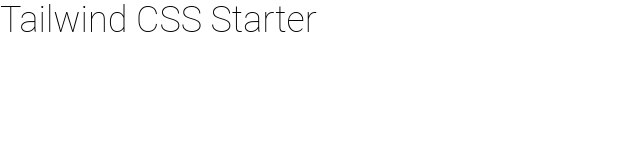
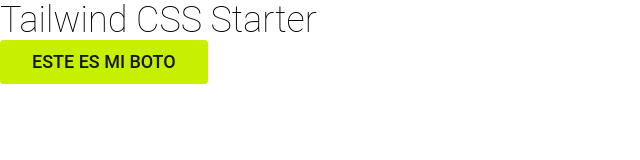
Before and after one commit to emilrichardo/emil, a Gatsby site: page / in a window 1280 px wide. Shown: the whole page, without its empty margins (0-640 px from the left). Built offline with nearby package versions, Linux system fonts and the light colour scheme; Gatsby itself is replaced by a stand-in of ours.

Commit message:
add button component

```diff
--- /dev/null
+++ b/src/components/Button.js
@@ -0,0 +1,27 @@
+import React from 'react';
+import { Link } from "gatsby"
+const sizes ={
+    default:'text-lg py-2 px-8',
+    sm:'text-md py-1 px-4',
+}
+
+const variants ={
+    default:'text-dark bg-primary hover:bg-primary-dark',
+    primary:'text-dark bg-gradient-to-r from-primary-dark via-primary to-primary-light  hover:from-primary',
+}
+const Button = ({href,children, className , size, variant, target}) => {
+    return (
+    <Link
+    to={href}
+    target={target}
+    className={`
+    ${className}
+    ${sizes[size] || sizes.default}
+    ${variants[variant] || variants.default}
+    inline-flex  items-center border-0 focus:outline-none rounded uppercase font-medium cursor-pointer
+    `}>
+        {children}
+    </Link> );
+}
+
+export default Button;
--- a/src/pages/index.js
+++ b/src/pages/index.js
@@ -1,8 +1,10 @@
 import React from "react"
+import Button from "../components/Button"
 
 export default function Home() {
   return(
   <>
   <h1 className="text-4xl ">Tailwind CSS Starter</h1>
+  <Button href="https://google.com">Este es mi boto</Button>
   </>)
 }
--- a/tailwind.config.js
+++ b/tailwind.config.js
@@ -5,16 +5,17 @@
     fontFamily: {
       'body': ['"Roboto"','sans-serif'],
      },
+     colors:{
+      'primary': '#c7ef00',
+      'primary-light': '#FCF1D3',
+      'primary-dark': '#C59F85',
+      'dark': '#171717',
+      'dark100': '#212124',
+      'light': '#ffff',
+     },
 
     backgroundColor: theme => ({
      ...theme('colors'),
-     'primary': '#D9BC92',
-     'primary-light': '#FCF1D3',
-     'primary-dark': '#C59F85',
-     'dark': '#171717',
-     'dark100': '#212124',
-     'light': '#ffff',
-
     }),
     gradientColorStops: theme => ({
       ...theme('colors'),
```
Also changed, not shown: 1 other file.
